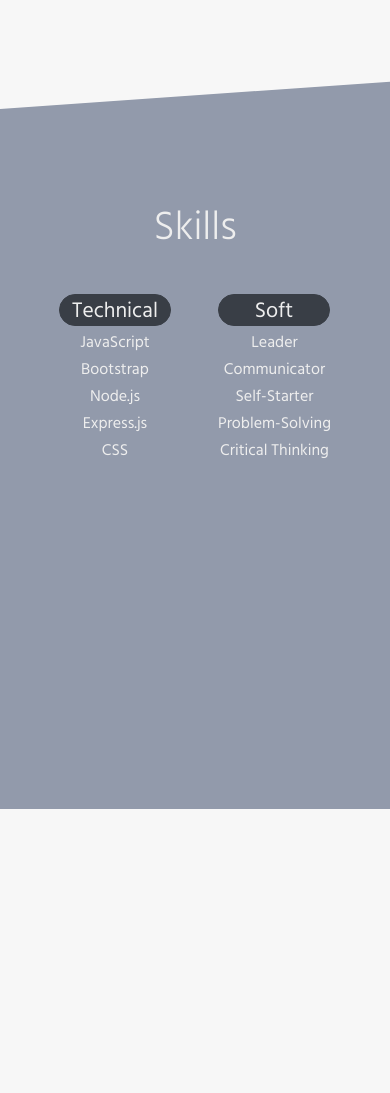
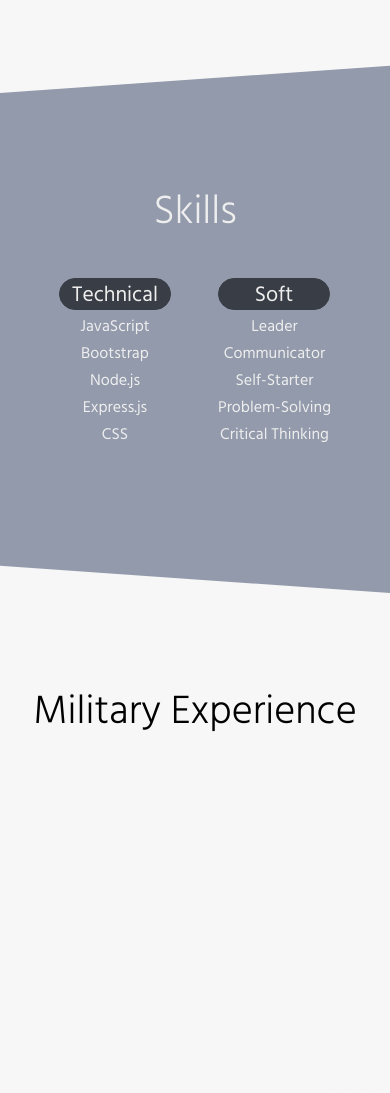
Before and after one commit to jackiedallas/personal-website, a website: page main.html in a window 390 px wide. Shown: the part 1145-2238 px from the top of the page. Before the commit the page ends 1954 px from the top, so only its background shows below. Drawn offline with nearby package versions, Linux system fonts and the light colour scheme.

Commit message:
added mil experience div with razor blad top border, mobile responsive

```diff
--- a/main.html
+++ b/main.html
@@ -38,7 +38,6 @@
 			</div>
 		</div>
 	</nav>
-
 		<div class="container body-container">
 			<div class="container">
 				<div class="row justify-content-center">
@@ -116,47 +115,16 @@
 				</div>
 			</div>
 		</div>
+		<div class="skew-2">
+			<div class="container unskew-2">
+				<div class="row">
+					<div class="col mil-ex">
+						<h1 class="display-2">Military Experience</h1>
+					</div>
+				</div>
+			</div>
+		</div>
 
-
-		<!--		<div class="container main-container">-->
-<!--			<div class="main-box">-->
-<!--				-->
-<!--				<div class="main-box-info">-->
-<!--					<h1 class="main-box-1"><span>&#128075;&#127998;</span><br>Hello, I'm</h1>-->
-<!--					<h3 class="main-box-2">Jackie Dallas</h3>-->
-<!--					<p class="main-box-3">SOFTWARE DEVELOPER</p>-->
-<!--					<p class="main-box-4">Air Force Veteran and Software Developer with expert level troubleshooting skills while working on various multi-million dollar air traffic control and warning radar systems. I look forward to leveraging my problem-solving skills and leadership abilities in computer programming with the focus of Front End Development.</p>-->
-<!--					<ul class="main-box-5" style="list-style: none; padding-left: 0; margin-top: 2rem">-->
-<!--						<li>-->
-<!--							<i class="bi bi-telephone contact-icons"></i>-->
-<!--							+1 (520) 991-7497-->
-<!--						</li>-->
-<!--						<li>-->
-<!--							<i class="bi bi-envelope contact-icons"></i>-->
-<!--							<a class="email-ref" href="mailto:jackie.r.dallas@gmail.com" target="_blank">jackie.r.dallas@gmail.com</a>-->
-<!--						</li>-->
-<!--						<li>-->
-<!--							<i class="bi bi-geo-alt contact-icons"></i>-->
-<!--							San Antonio, TX-->
-<!--						</li>-->
-<!--					</ul>-->
-<!--					-->
-<!--					<div class="mbc6">-->
-<!--						<a href="https://twitter.com/FDevDallas" target="_blank"><i class="bi bi-twitter socials"></i></a>-->
-<!--						<a href="https://www.linkedin.com/in/jackie-dallas/" target="_blank"><i class="bi bi-linkedin socials"></i></a>-->
-<!--						<a href="https://github.com/jackiedallas" target="_blank"><i class="bi bi-github socials"></i></a>-->
-<!--					</div>-->
-<!--				</div>-->
-<!--				-->
-
-<!--				<div class="skills-container skew">-->
-<!--					<h1 class="unskew">Technical Skills</h1>-->
-<!--					<p class="unskew">Lorem ipsum dolor sit amet, consectetur adipisicing elit. A blanditiis, commodi doloribus eos error esse facere facilis id incidunt ipsa minima nisi quaerat quidem, rerum saepe, ut voluptatum. Animi, cumque!</p>-->
-<!--				</div>-->
-<!--			-->
-<!--			</div>-->
-<!--		-->
-<!--		</div>-->
 
 		<script src="https://cdn.jsdelivr.net/npm/bootstrap@5.1.3/dist/js/bootstrap.bundle.min.js" integrity="sha384-ka7Sk0Gln4gmtz2MlQnikT1wXgYsOg+OMhuP+IlRH9sENBO0LRn5q+8nbTov4+1p" crossorigin="anonymous"></script>
 		<script src="https://code.jquery.com/jquery-3.6.0.min.js" integrity="sha256-/xUj+3OJU5yExlq6GSYGSHk7tPXikynS7ogEvDej/m4=" crossorigin="anonymous"></script>
--- a/public/css/main.css
+++ b/public/css/main.css
@@ -152,18 +152,30 @@
 /*!*Main Content Edits End*!*/
 
 /*!*skills container*!*/
+@media screen and (max-width: 425px) {
+	.skew {
+		margin-top: 5rem!important;
+		height: 500px!important;
+	}
+	.skew-2 {
+		height: 500px!important;
+	}
+}
 .skew {
-	margin-top: 6rem;
+	margin-top: 20rem;
 	background-color: #929AAB;
 	position: relative;
 	width: 100%;
-	height: 700px;
+	height: 70rem;
 	color: #F7F7F7;
-	/*top: 190px;*/
-	/*left: 0;*/
-	/*right: 0;*/
-	/*transform: skewY(-12deg);*/
-
+}
+.skew-2 {
+	background-color: #F7F7F7;
+	color: black;
+	position: relative;
+	width: 100%;
+	height: 70rem;
+	/*margin-top: 20rem;*/
 
 }
 .skew:after {
@@ -180,12 +192,33 @@
 	transform: skewY(-4deg);
 	z-index: -1;
 }
+.skew-2:after {
+	position: absolute;
+	width: 100%;
+	height: 100%;
+	content: '';
+	background: inherit;
+	top: 0;
+	left: 0;
+	right: 0;
+	bottom: 0;
+	transform-origin: bottom right;
+	transform: skewY(4deg);
+	z-index: 0;
+}
 .unskew {
-	/*transform: skewY(4deg);*/
 	text-align: center;
 	padding-top: 6rem;
-	/*text-align: center;*/
 	color: #EEEEEE;
+}
+.unskew-2 {
+	text-align: center;
+	padding-top: 6rem;
+	color: black;
+	/*z-index: 1;*/
+}
+.mil-ex {
+	z-index: 1;
 }
 
 .skills li {
```
